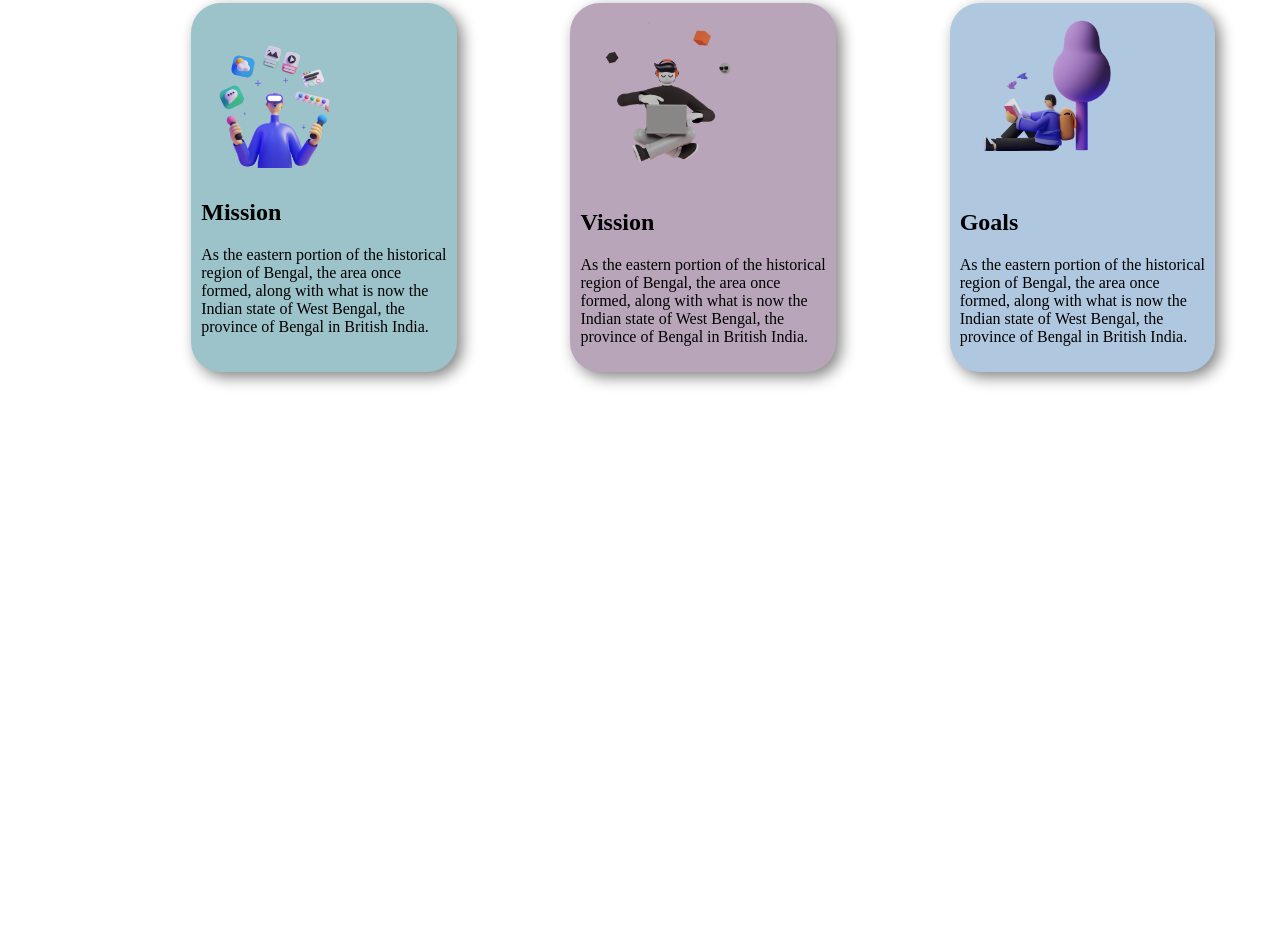
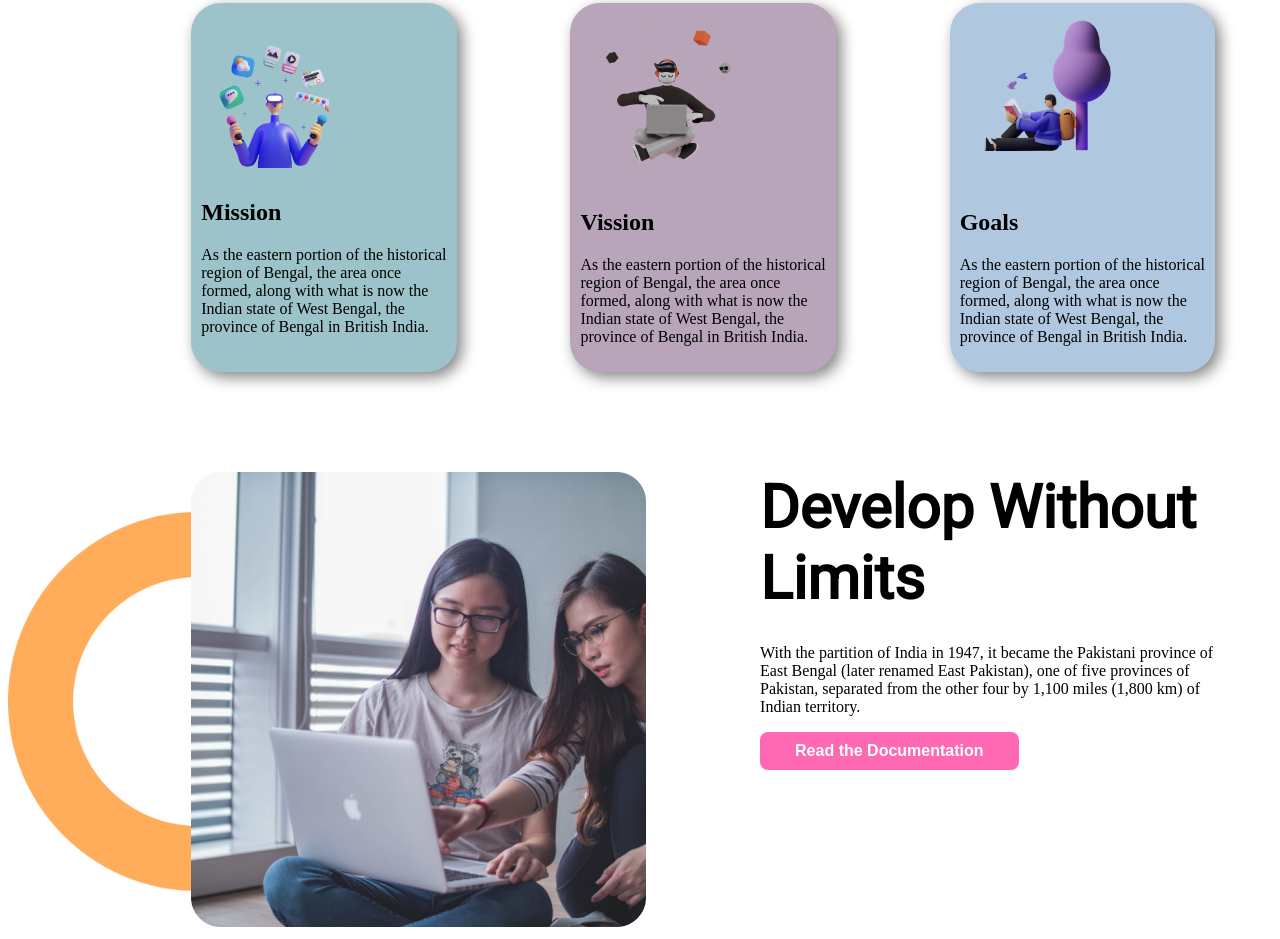
Before and after one commit to ranjitdevnath/mission-2022, a plain HTML site: page index.html in a window 1280 px wide. Shown: the part 744-1683 px from the top of the page. Before the commit the page ends 1216 px from the top, so only its background shows below. Drawn offline with nearby package versions, Linux system fonts and the light colour scheme.

Commit message:
section3 added

```diff
--- a/index.html
+++ b/index.html
@@ -14,8 +14,8 @@
 
      <section class="flex_container">
           <div class="half_width">
-               <h1>Stay Focused On</h1>
-               <h1><span>Mission 2022</span></h1>
+               <h1 class="border_image">Stay Focused On</h1>
+               <h1 class="border_image"><span>Mission 2022</span></h1>
                <p>The riverine country of Bangladesh (“Land of the Bengals”) is one of the most densely populated countries in the world, and its people are predominantly Muslim.</p>
                <button>Read More</button>
                <p>Scroll down to explore more about us</p>
@@ -47,5 +47,16 @@
           </div>
      </section>
 
+     <section class="section3">
+          <div>
+               <img src="/images/pictures/coding.png" alt="coding">
+          </div>
+          <div>
+               <h1>Develop Without Limits</h1>
+               <p>With the partition of India in 1947, it became the Pakistani province of East Bengal (later renamed East Pakistan), one of five provinces of Pakistan, separated from the other four by 1,100 miles (1,800 km) of Indian territory.</p>
+               <button>Read the Documentation</button>
+          </div>
+     </section>
+
 </body>
 </html>
--- a/style.css
+++ b/style.css
@@ -25,7 +25,7 @@ button{
      color: #fff;
      cursor: pointer;
 }
-.flex_container h1{
+.flex_container .border_image{
      font-family: 'Playfair Display', serif;
      font-size: 50px;
      border-image-source: linear-gradient(red,red);
@@ -70,3 +70,28 @@ h1 span{
      border-radius: 30px;
 
 }
+/* end section2 */
+
+.section3{
+     display: flex;
+     padding-left: 10%;
+     background-image: url(/images/shapes/shape-1.png);
+     background-size: 30%;
+     background-position:left;
+     background-repeat: no-repeat;
+}
+.section3 div{
+     width: 50%;
+     margin-left: 5%;
+     margin-right: 5%;
+}
+.section3 img{
+     width: 100%;
+}
+.section3 h1{
+     font-family:'Roboto', sans-serif;
+     font-weight: 900;
+     font-size: 60px;
+     margin-bottom: 30px;
+}
+/* section3 end */
```
